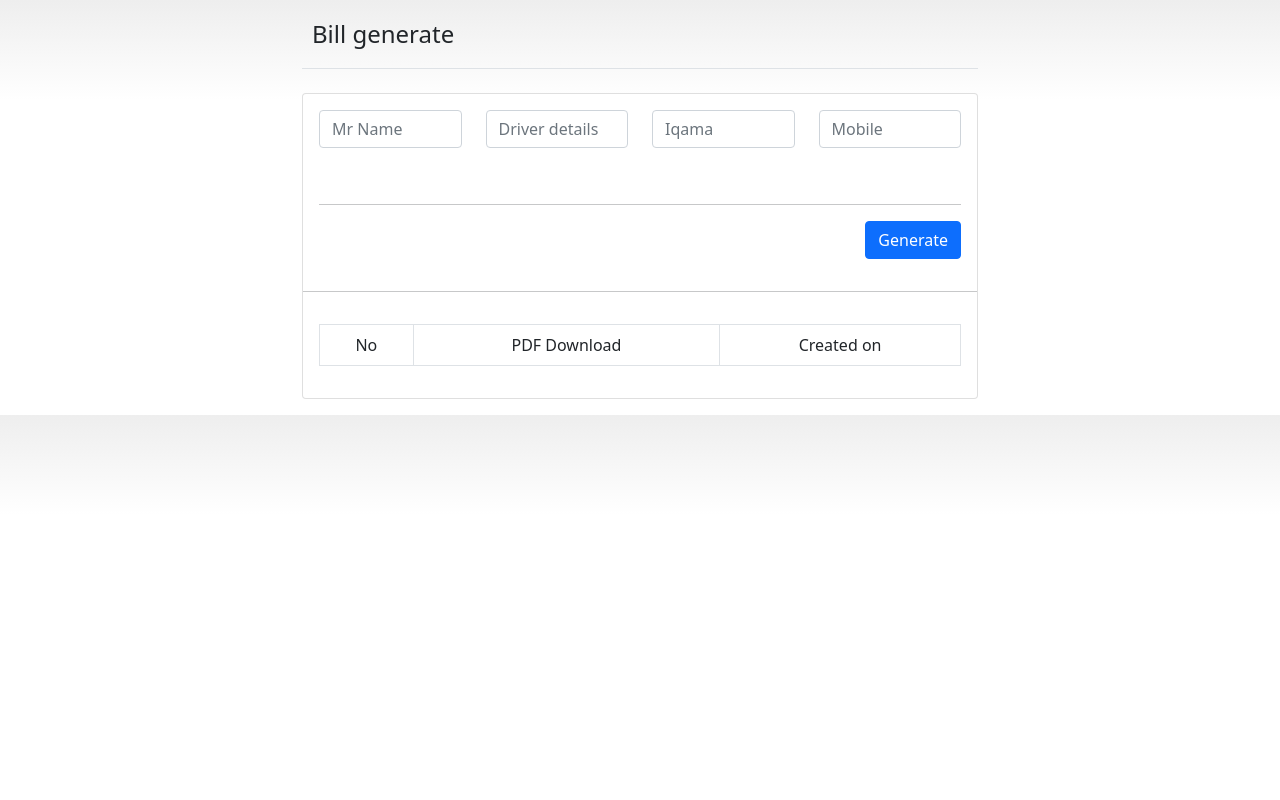
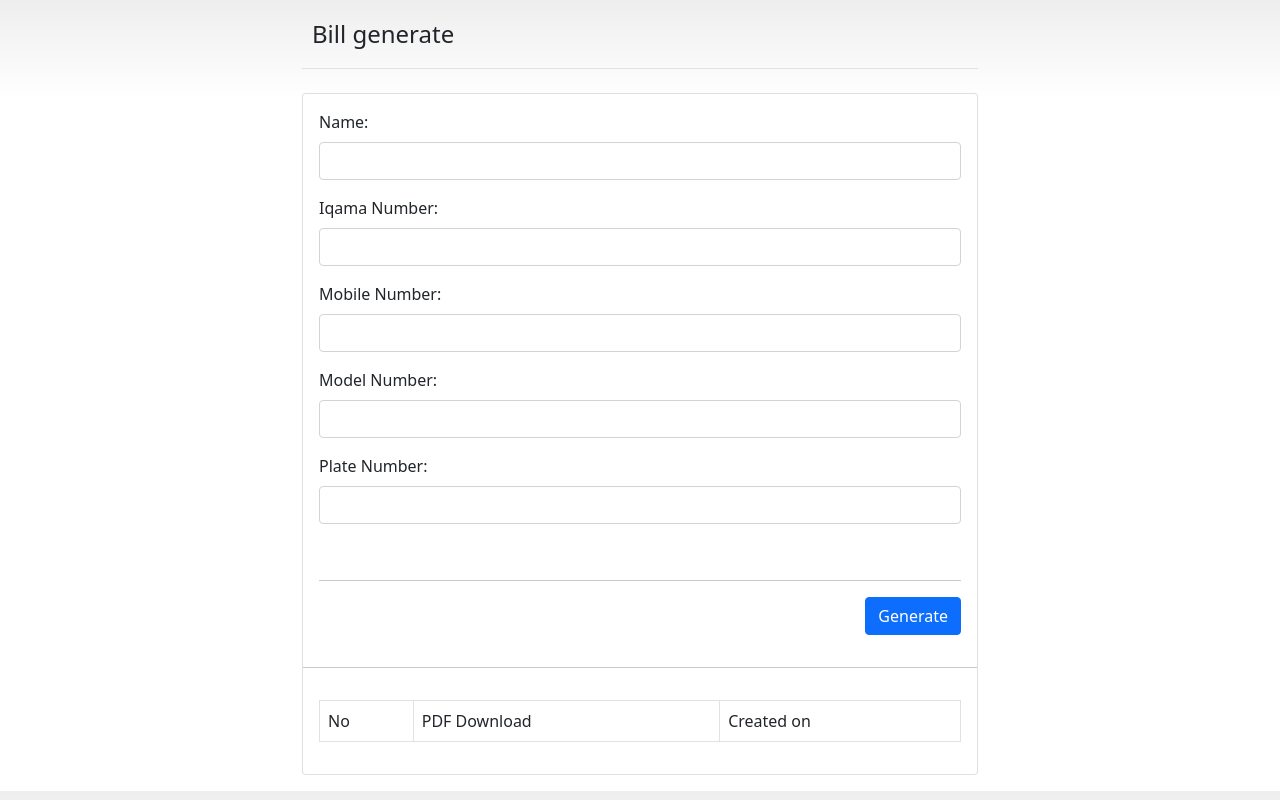
Before and after one commit to gamifications/shihas_bill, a Django app: page / in a window 1280 px wide. Run offline with Django 5.2, Linux system fonts and the light colour scheme; data that the repository does not hold is empty; some libraries are stand-ins or nearby versions.

Commit message:
version1

```diff
--- a/myapp/templates/base.html
+++ b/myapp/templates/base.html
@@ -42,7 +42,7 @@
         </div>
         {% endfor %}
 
-        <div class="card text-center">
+        <div class="card">
             {% block extraextra_content %}{% endblock %}
             <hr>
             <div class="card-body">
--- a/myapp/templates/home.html
+++ b/myapp/templates/home.html
@@ -4,20 +4,29 @@
 {% block extraextra_content %}
 <div class="card-body">
   <form method="post" action="." id="frm_ac">{% csrf_token %}
-    <div class="row mb-3">
-        <div class="col-sm-3">
-            <input class="form-control" placeholder="Mr Name" name="name" required>
-          </div>
-          <div class="col-sm-3">
-            <input class="form-control" placeholder="Driver details" name="driver" required>
-          </div>
-        <div class="col-sm-3">
-          <input class="form-control" placeholder="Iqama" name="iqama" required>
-        </div>
-        <div class="col-sm-3">
-          <input class="form-control" placeholder="Mobile" name="mobile" required>
-        </div>
+    <div class="mb-3">
+      <label for="lblname" class="form-label">Name:</label>
+      <input class="form-control" id="lblname" name="name" required>
     </div>
+    <div class="mb-3">
+      <label for="lbliqama" class="form-label">Iqama Number:</label>
+      <input class="form-control" id="lbliqama" name="iqama" required>
+    </div>
+
+    <div class="mb-3">
+      <label for="lblmobile" class="form-label">Mobile Number:</label>
+      <input class="form-control" id="lblmobile" name="mobile" required>
+    </div>
+
+    <div class="mb-3">
+      <label for="lblmodel" class="form-label">Model Number:</label>
+      <input class="form-control" id="lblmodel" name="model" required>
+    </div>
+    <div class="mb-3">
+      <label for="lblplate" class="form-label">Plate Number:</label>
+      <input class="form-control" id="lblplate" name="plate" required>
+    </div>
+
     <input type="hidden" id="items" name="items">
 
     <div id="amount_table"></div><br>
@@ -39,12 +48,14 @@
   var amount_table = new Handsontable(container, {
     columns: [
       { data: 1, type: "text" },
-      { data: 2, type: "numeric" },
+      { data: 2, type: "text" },
+      { data: 3, type: "numeric" },
     ],
-    colWidths: [200, 40],
+    colWidths: [160,40, 40],
     rowHeaders: true,
     colHeaders: [
       'Description',
+      'Unit',
       'Qty',
     ],
     licenseKey: 'non-commercial-and-evaluation',
--- a/myapp/templates/pdf/2_details.html
+++ b/myapp/templates/pdf/2_details.html
@@ -35,7 +35,7 @@
     <td style="padding-left: 20px;">
       Model No:
       <span style="border-bottom: 1px dotted #131a6e;width: 210px;display: inline-block;">
-        . {{iqama}}
+        . {{modelno}}
       </span>
       <span style="float: right;">رقم الموديل:</span>
     </td>
@@ -52,7 +52,7 @@
     <td style="padding-left: 20px;">
       Plate No:
       <span style="border-bottom: 1px dotted #131a6e;width: 210px;display: inline-block;">
-        . {{mobile}}
+        . {{plate}}
       </span>
       <span style="float: right;">رقم اللوحة:</span>
     </td>
--- a/myapp/templates/pdf/3_description.html
+++ b/myapp/templates/pdf/3_description.html
@@ -1,6 +1,6 @@
 <table class="center-table">
   <tr>
-      <th style="text-align: center">SLNO.</th>
+    <th style="text-align: center">-<br />SLNO.</th>
     <th style="text-align: center">الوصف<br />DESCRIPTION </th>
     <th style="text-align: center">الوحدة<br />UNIT</th>
     <th style="text-align: center">الكمية<br />QTY</th>
@@ -9,10 +9,10 @@
   <tr>
     <td style="width: 50px;text-align: center">{{forloop.counter}}</td>
     <td style="width: 500px">{{item.0}}</td>
-      <td style="width: 75px;text-align: center">{{item.0}}</td>
     <td style="width: 75px;text-align: center">{{item.1}}</td>
+    <td style="width: 75px;text-align: center">{{item.2}}</td>
   </tr>
   {% endfor %}
+</table>
 
-  </table>
 <div style="text-align: right">Total: {{totalqty}}</div>
--- a/myapp/views.py
+++ b/myapp/views.py
@@ -12,13 +12,14 @@ class PDFView(View):
 
     def post(self, request, *args, **kwargs):
         name=request.POST['name']
-        driver=request.POST['driver']
+        modelno=request.POST['model']
+        plate=request.POST['plate']
         items = self.get_items(request.POST['items'])
         mobile=request.POST['mobile']
         iqama =request.POST['iqama']
         cfile = PdfFile.objects.create()
         pdf_gen = GeneratePDF(cfile, request.build_absolute_uri()[:-1])
-        pdf_gen.generate(items, name, driver,mobile, iqama)
+        pdf_gen.generate(items, name,iqama, mobile, modelno,plate)
         # messages.success(request, 'Challan generated successfully!')
         return redirect('/')
 
```
Also changed, not shown: myapp/pdf.py (+4 -3 lines). Lines whose indentation alone changed are shown as unchanged.
